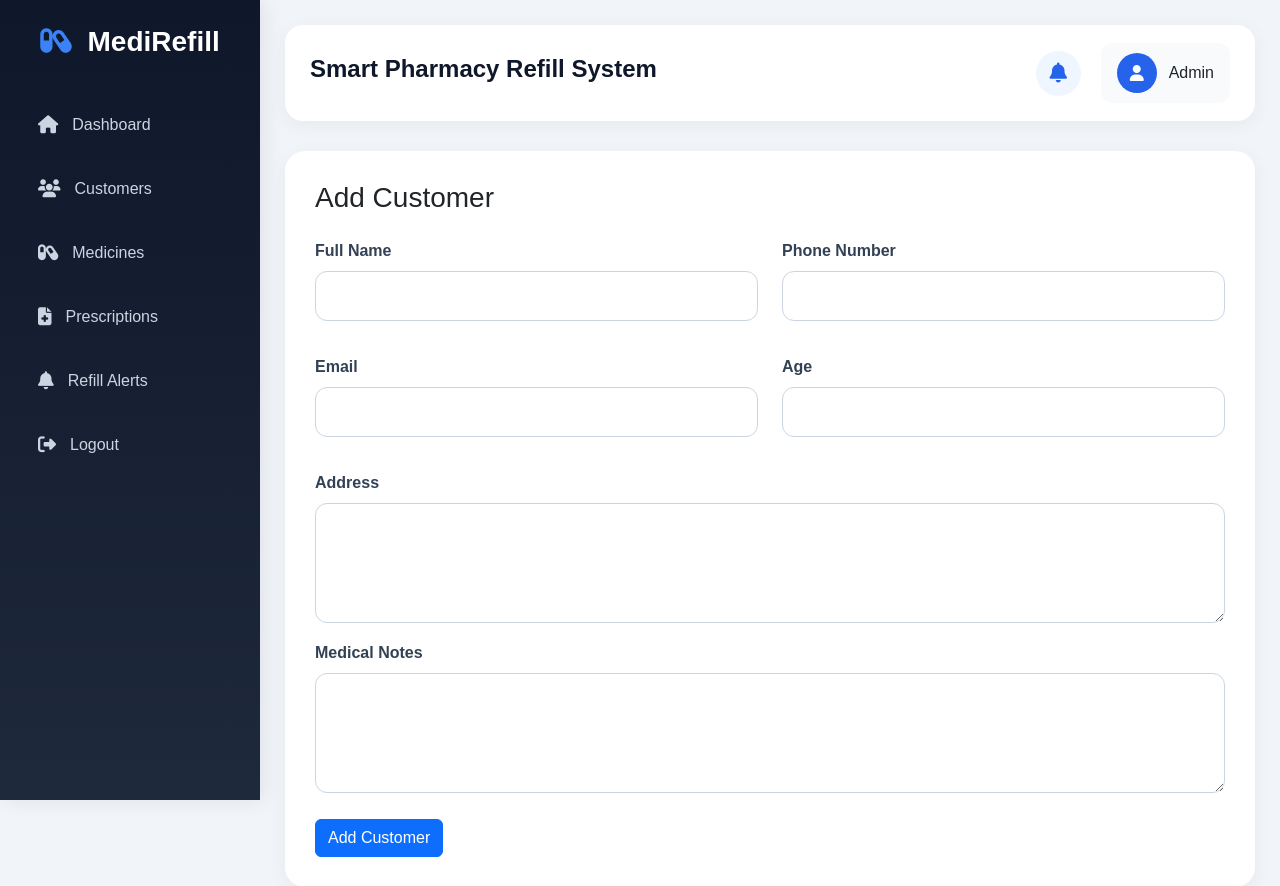
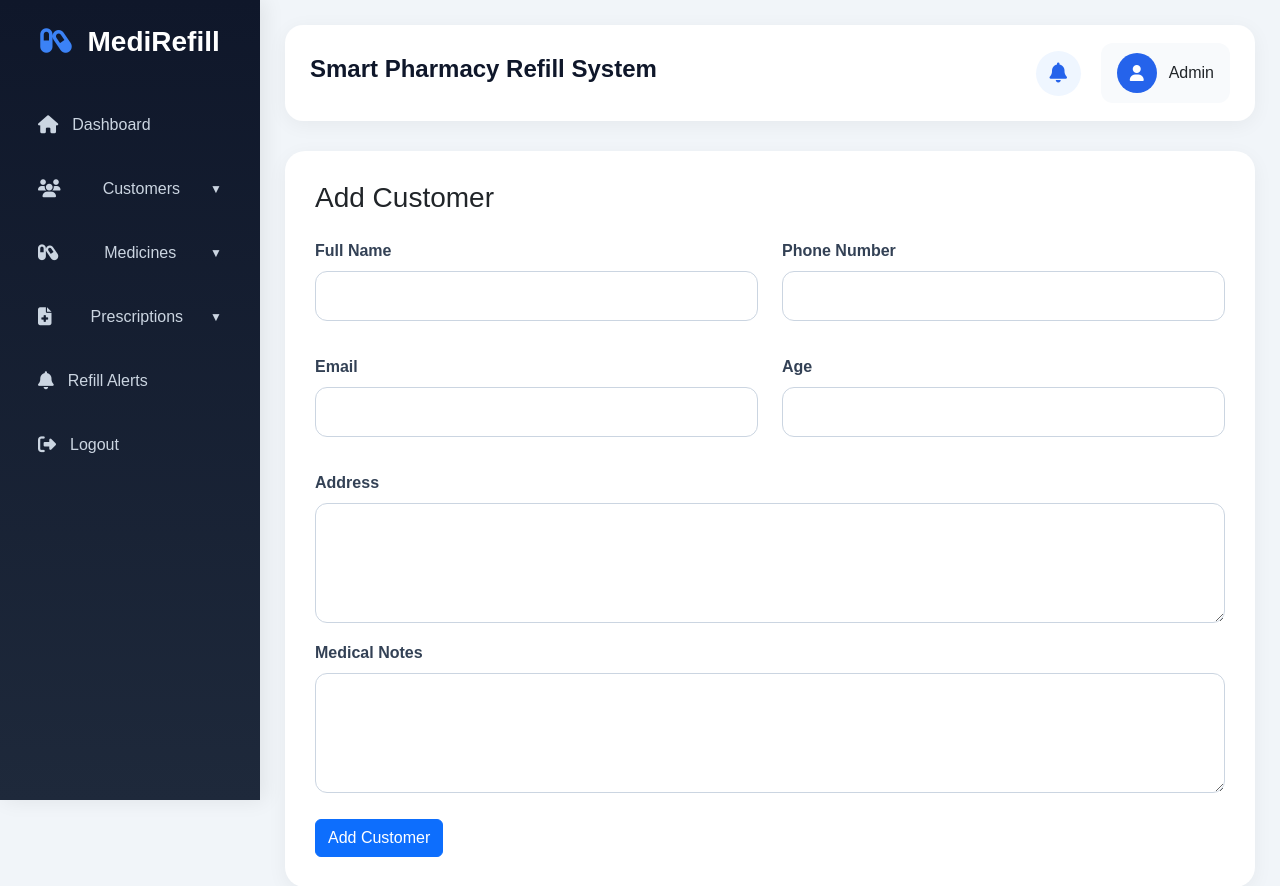
Before and after one commit to harsh-parit/medirefill-system, a PHP site: page /medirefill-system/customers/add.php in a window 1280 px wide. Shown: the top 886 px of the page. Run offline with PHP 8.4, Linux system fonts and the light colour scheme.

Commit message:
sidebar routed

```diff
--- a/assets/css/style.css
+++ b/assets/css/style.css
@@ -693,3 +693,65 @@ label{
     }
 
 }
+
+.submenu {
+    display: none;
+    margin-left: 15px;
+    margin-bottom: 10px;
+    padding-left: 10px;
+}
+
+.submenu li {
+    list-style: none;
+    margin: 8px 0;
+}
+
+.submenu li a {
+    text-decoration: none;
+    color: #ddd;
+    font-size: 14px;
+    transition: 0.3s;
+}
+
+.submenu li a:hover {
+    color: #fff;
+}
+
+.dropdown-btn {
+    cursor: pointer;
+    display: flex;
+    justify-content: space-between;
+    align-items: center;
+}
+
+.dropdown-btn span {
+    font-size: 12px;
+}
+
+.dropdown-btn{
+    color:#cbd5e1;
+    display:flex;
+    justify-content:space-between;
+    align-items:center;
+    padding:14px 18px;
+    border-radius:14px;
+    transition:0.3s ease;
+    font-size:16px;
+    font-weight:500;
+    cursor:pointer;
+    margin-bottom:5px;
+}
+
+.dropdown-btn:hover{
+    background:#2563eb;
+    color:white;
+}
+
+.dropdown-btn i{
+    margin-right:12px;
+    font-size:18px;
+}
+
+.dropdown-btn span{
+    font-size:12px;
+}
--- a/includes/sidebar.php
+++ b/includes/sidebar.php
@@ -1,53 +1,182 @@
+<?php include 'config.php'; ?>
+
 <div class="sidebar">
 
+    <!-- LOGO -->
+
     <div class="logo">
-        <h2><i class="fa-solid fa-capsules"></i> MediRefill</h2>
+        <h2>
+            <i class="fa-solid fa-capsules"></i>
+            MediRefill
+        </h2>
     </div>
+
+    <!-- MENU -->
 
     <ul class="menu">
 
+        <!-- DASHBOARD -->
+
         <li>
-            <a href="../dashboard.php">
+            <a href="<?php echo BASE_URL; ?>dashboard.php">
+
                 <i class="fa-solid fa-house"></i>
+
                 Dashboard
+
+            </a>
+        </li>
+
+        <!-- CUSTOMERS -->
+
+        <li class="dropdown-btn">
+
+            <i class="fa-solid fa-users"></i>
+
+            Customers
+
+            <span>▼</span>
+
+        </li>
+
+        <ul class="submenu">
+
+            <li>
+                <a href="<?php echo BASE_URL; ?>customers/add.php">
+
+                    Add Customer
+
                 </a>
             </li>
 
             <li>
-            <a href="../customers/view_customers.php">
-                <i class="fa-solid fa-users"></i>
-                Customers
+                <a href="<?php echo BASE_URL; ?>customers/view.php">
+
+                    View Customers
+
+                </a>
+            </li>
+
+        </ul>
+
+        <!-- MEDICINES -->
+
+        <li class="dropdown-btn">
+
+            <i class="fa-solid fa-capsules"></i>
+
+            Medicines
+
+            <span>▼</span>
+
+        </li>
+
+        <ul class="submenu">
+
+            <li>
+                <a href="<?php echo BASE_URL; ?>medicines/add.php">
+
+                    Add Medicine
+
                 </a>
             </li>
 
             <li>
-            <a href="../medicines/view_medicines.php">
-                <i class="fa-solid fa-capsules"></i>
-                Medicines
+                <a href="<?php echo BASE_URL; ?>medicines/view.php">
+
+                    View Medicines
+
+                </a>
+            </li>
+
+        </ul>
+
+        <!-- PRESCRIPTIONS -->
+
+        <li class="dropdown-btn">
+
+            <i class="fa-solid fa-file-medical"></i>
+
+            Prescriptions
+
+            <span>▼</span>
+
+        </li>
+
+        <ul class="submenu">
+
+            <li>
+                <a href="<?php echo BASE_URL; ?>prescriptions/add.php">
+
+                    Add Prescription
+
                 </a>
             </li>
 
             <li>
-            <a href="../prescriptions/add_prescription.php">
-                <i class="fa-solid fa-file-medical"></i>
-                Prescriptions
+                <a href="<?php echo BASE_URL; ?>prescriptions/view.php">
+
+                    View Prescriptions
+
                 </a>
             </li>
 
+        </ul>
+
+        <!-- REFILL ALERTS -->
+
         <li>
-            <a href="#">
+            <a href="<?php echo BASE_URL; ?>dashboard.php">
+
                 <i class="fa-solid fa-bell"></i>
+
                 Refill Alerts
+
             </a>
         </li>
 
+        <!-- LOGOUT -->
+
         <li>
-            <a href="../logout.php">
+            <a href="<?php echo BASE_URL; ?>logout.php">
+
                 <i class="fa-solid fa-right-from-bracket"></i>
+
                 Logout
+
             </a>
         </li>
 
     </ul>
 
 </div>
+
+<!-- SIDEBAR DROPDOWN SCRIPT -->
+
+<script>
+
+const dropdowns = document.querySelectorAll(".dropdown-btn");
+
+dropdowns.forEach(dropdown => {
+
+    dropdown.addEventListener("click", () => {
+
+        dropdown.classList.toggle("active");
+
+        const submenu = dropdown.nextElementSibling;
+
+        if(submenu.style.display === "block"){
+
+            submenu.style.display = "none";
+
+        } else {
+
+            submenu.style.display = "block";
+
+        }
+
+    });
+
+});
+
+</script>
--- a/test.php
+++ /dev/null
@@ -1,5 +0,0 @@
-<?php
-include 'includes/db.php';
-
-echo "Database Connected Successfully";
-?>
```
Lines whose indentation alone changed are shown as unchanged.
